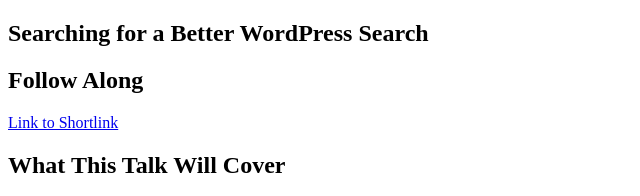
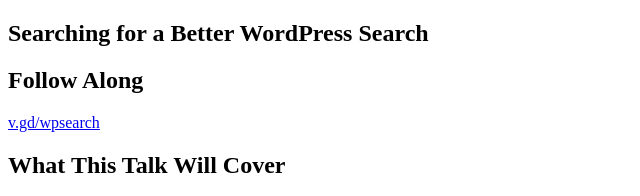
Before and after one commit to kingkool68/searching-for-a-better-wordpress-search, a plain HTML site: page index.html in a window 1280 px wide. Shown: the top 196 px of the page, 0-640 px from the left. Drawn offline with Linux system fonts and the light colour scheme.

Commit message:
Adding a short link for the slides so people can follow along.

```diff
--- a/index.html
+++ b/index.html
@@ -43,7 +43,7 @@
 				</section>
 				<section>
 					<h2>Follow Along</h2>
-					<a href="#">Link to Shortlink</a>
+					<a href="http://v.gd/wpsearch">v.gd/wpsearch</a>
 				</section>
 				<section>
 					<h2>What This Talk Will Cover</h2>
```
